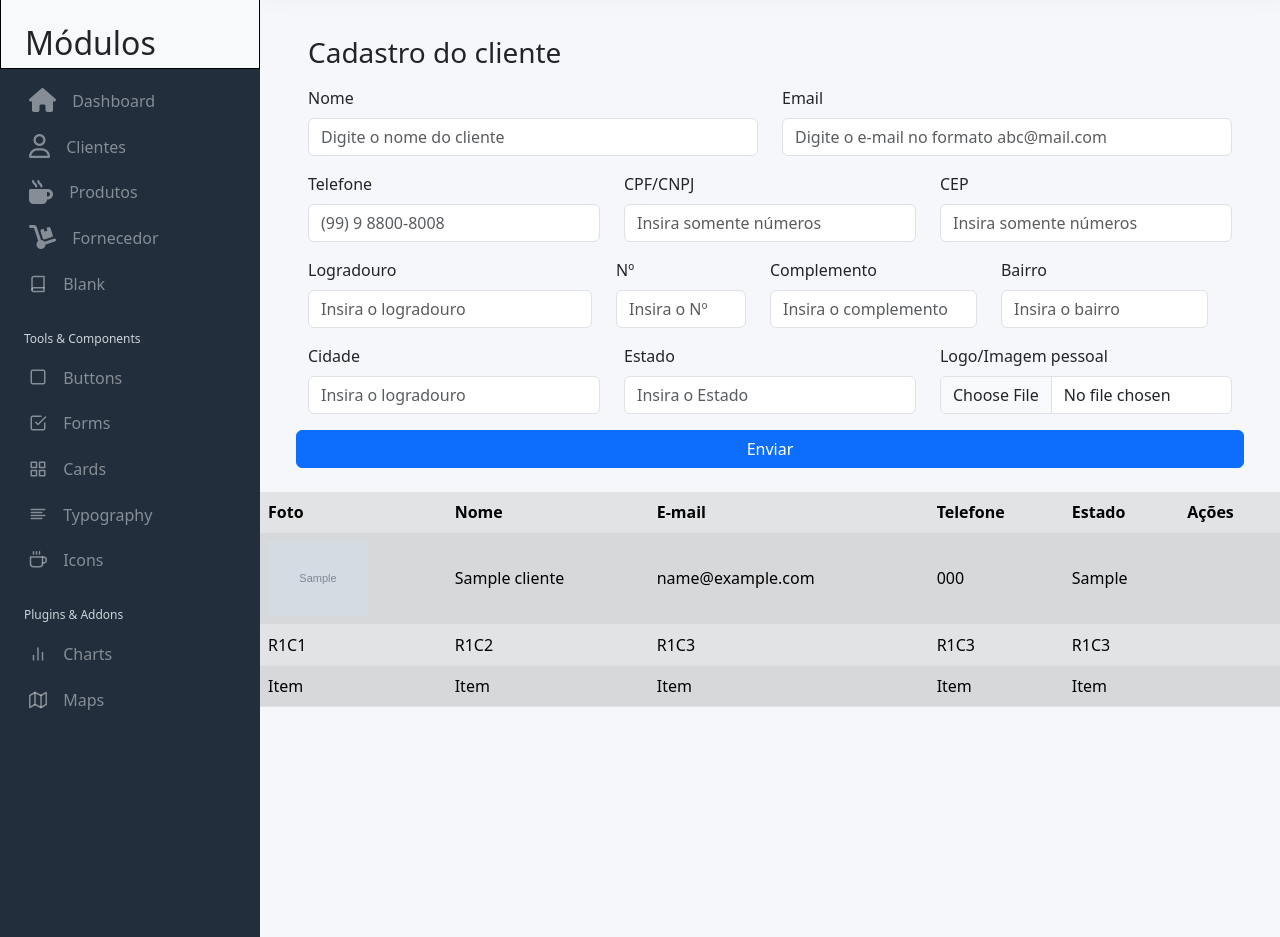
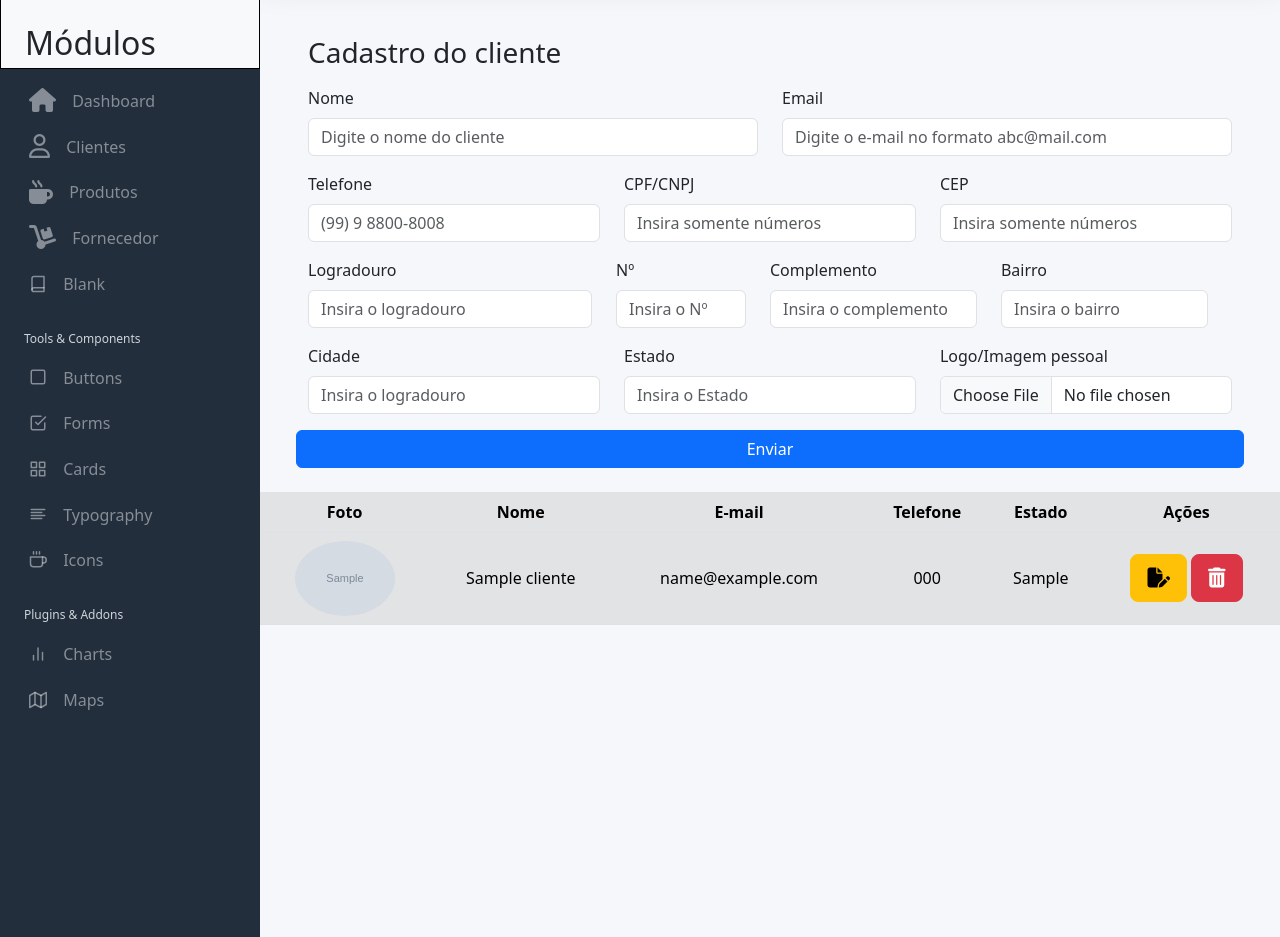
Before and after one commit to SEngPablo/cafeteria, a PHP site: page /formcliente.php in a window 1280 px wide. Shown: the part 68-1005 px from the top of the page. Run offline with PHP 8.4, Linux system fonts and the light colour scheme; tables that the repository leaves empty or names only in its code hold one stand-in row (values such as "Sample post"); grey boxes marked "Sample" are stand-in pictures.

Commit message:
inclusao de modal e tabela crud clientes

```diff
--- a/formcliente.php
+++ b/formcliente.php
@@ -154,7 +154,7 @@
 								placeholder="Insira sua imagem"
 							/>
 						</div>
-						<button	type="submit" class="btn btn-primary">Enviar</button>
+						<button	type="submit" class="btn btn-primary ">Enviar</button>
 				</div>
 			</form>
 			</main>
@@ -164,10 +164,10 @@
 					class="table-responsive"
 				>
 					<table
-						class="table table-secondary table-striped"
+						class="table table-secondary table-hover"
 					>
 						<thead>
-							<tr>
+							<tr class="text-center">
 								<th scope="col">Foto</th>
 								<th scope="col">Nome</th>
 								<th scope="col">E-mail</th>
@@ -183,7 +183,7 @@
 							$busca = mysqli_query($conexao, $sql);
 
 							while ($dados = mysqli_fetch_array($busca)){
-
+								$idclientes = $dados['idclientes'];
 								$imagem = $dados['imagem'];
 								$nome = $dados['nome'];
 								$email = $dados['email'];
@@ -192,35 +192,131 @@
 
 							?>
 
-								<tr>
-									<td><img src="imagens/<?php echo $imagem ?>" width="100px" height="100%"></td>
+								<tr class="text-center">
+									<td><img src="imagens/<?php echo $imagem ?>" width="100px" height="100%" class="rounded-circle"></td>
 									<td><?php echo $nome ?></td>
 									<td><?php echo $email ?></td>
 									<td><?php echo $telefone ?></td>
 									<td><?php echo $uf ?></td>
-									<td></td>
+									<td>
+												<!-- Modal trigger button -->
+												<button
+													type="button"
+													class="btn btn-warning btn-lg"
+													data-bs-toggle="modal"
+													data-bs-target="#modaleditar"
+												>
+												<i class="fa-solid fa-file-pen"></i>												</button>
+
+												<!-- Modal Body -->
+												<!-- if you want to close by clicking outside the modal, delete the last endpoint:data-bs-backdrop and data-bs-keyboard -->
+												<div
+													class="modal fade"
+													id="modaleditar"
+													tabindex="-1"
+													data-bs-backdrop="static"
+													data-bs-keyboard="false"
+
+													role="dialog"
+													aria-labelledby="modalTitleId"
+													aria-hidden="true"
+												>
+													<div
+														class="modal-dialog modal-dialog-scrollable modal-dialog-centered modal-sm"
+														role="document"
+													>
+														<div class="modal-content">
+															<div class="modal-header">
+																<h5 class="modal-title" id="modalTitleId">
+																	 <?php echo $idclientes ?>
+																</h5>
+																<button
+																	type="button"
+																	class="btn-close"
+																	data-bs-dismiss="modal"
+																	aria-label="Close"
+																></button>
+															</div>
+															<div class="modal-body">Body</div>
+															<div class="modal-footer">
+																<button
+																	type="button"
+																	class="btn btn-secondary"
+																	data-bs-dismiss="modal"
+																>
+																	Voltar
+																</button>
+																<button type="button" class="btn btn-primary">Salvar</button>
+															</div>
+														</div>
+													</div>
+												</div>
+
+												<!-- Modal trigger button -->
+												<button
+													type="button"
+													class="btn btn-danger btn-lg"
+													data-bs-toggle="modal"
+													data-bs-target="#modalexcluir"
+												>
+												<i class="fa-solid fa-trash-can"></i>													</button>
+
+												<!-- Modal Body -->
+												<!-- if you want to close by clicking outside the modal, delete the last endpoint:data-bs-backdrop and data-bs-keyboard -->
+												<div
+													class="modal fade"
+													id="modalexcluir"
+													tabindex="-1"
+													data-bs-backdrop="static"
+													data-bs-keyboard="false"
+
+													role="dialog"
+													aria-labelledby="modalTitleId"
+													aria-hidden="true"
+												>
+													<div
+														class="modal-dialog modal-dialog-scrollable modal-dialog-centered modal-sm"
+														role="document">
+														<div class="modal-content">
+															<div class="modal-header">
+																<h5 class="modal-title" id="modalTitleId">
+																	Excluir dados do cliente
+																</h5>
+																<button
+																	type="button"
+																	class="btn-close"
+																	data-bs-dismiss="modal"
+																	aria-label="Close"
+																></button>
+															</div>
+															<div class="modal-body">Deseja excluir todos os dados?</div>
+															<div class="modal-footer">
+																<button
+																	type="button"
+																	class="btn btn-secondary"
+																	data-bs-dismiss="modal"
+																>
+																	Voltar
+																</button>
+																<button type="button" class="btn btn-danger">Excluir</button>
+															</div>
+														</div>
+													</div>
+												</div>
+
+												<!-- Optional: Place to the bottom of scripts -->
+												<script>
+													const myModal = new bootstrap.Modal(
+														document.getElementById("modalId"),
+														options,
+													);
+												</script>
+
+												</td>
 								</tr>
 
 							<?php } ?>
 
-
-
-							<tr class="">
-								<td scope="row">R1C1</td>
-								<td>R1C2</td>
-								<td>R1C3</td>
-								<td>R1C3</td>
-								<td>R1C3</td>
-								<td></td>
-							</tr>
-							<tr class="">
-								<td scope="row">Item</td>
-								<td>Item</td>
-								<td>Item</td>
-								<td>Item</td>
-								<td>Item</td>
-								<td></td>
-							</tr>
 						</tbody>
 					</table>
 				</div>
```
Also changed, not shown: imagens/01d8ef18b8484219b4700c12d7df0868.png (added), imagens/1263a3db928d5a819fc6f21131a9a218.png (added), imagens/319956232a4098f1070b441ed696c84a.png (added), imagens/4e9a59b08f63baf608c1e85489527ebe.png (added), imagens/51b4dcd996d330292baec87cd5bc9ca8.png (added), imagens/7672409883c8c2464d1a52646ea2dac1.png (added), imagens/8d039e2fcb5ea9aed4a23dca9b18e3ed.jpg (added), imagens/90f7c7a2bbf9f04e5b234abd0a9b9cab.png (added), imagens/e3ab91f58d9eef6af14a3b4392dfa47f.jpg (added), imagens/f0613638faf6b041d0831cea5e7f45ee.png (added), imagens/fb4388eb762d57f56e40b04bd313b554.png (added), imagens/ff961e26a3e373e91c4fde26e396b773.png (added).
